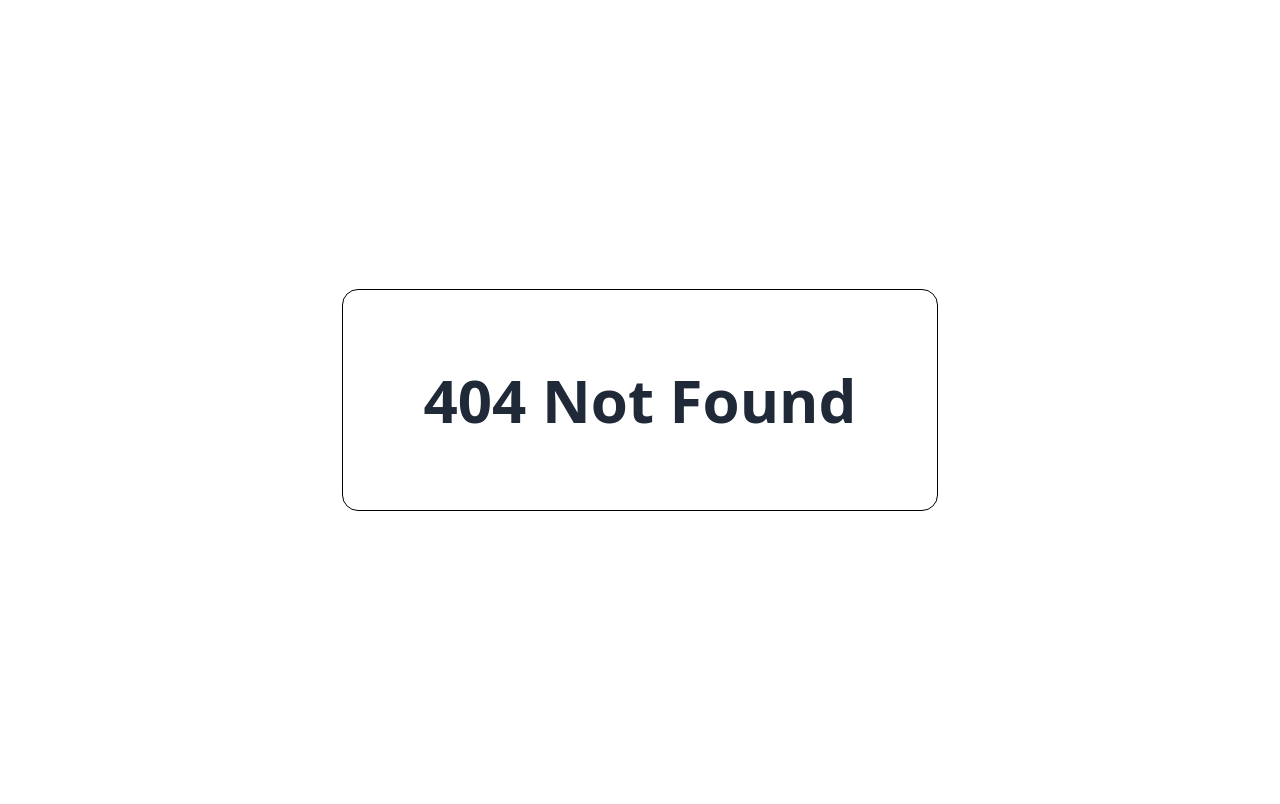
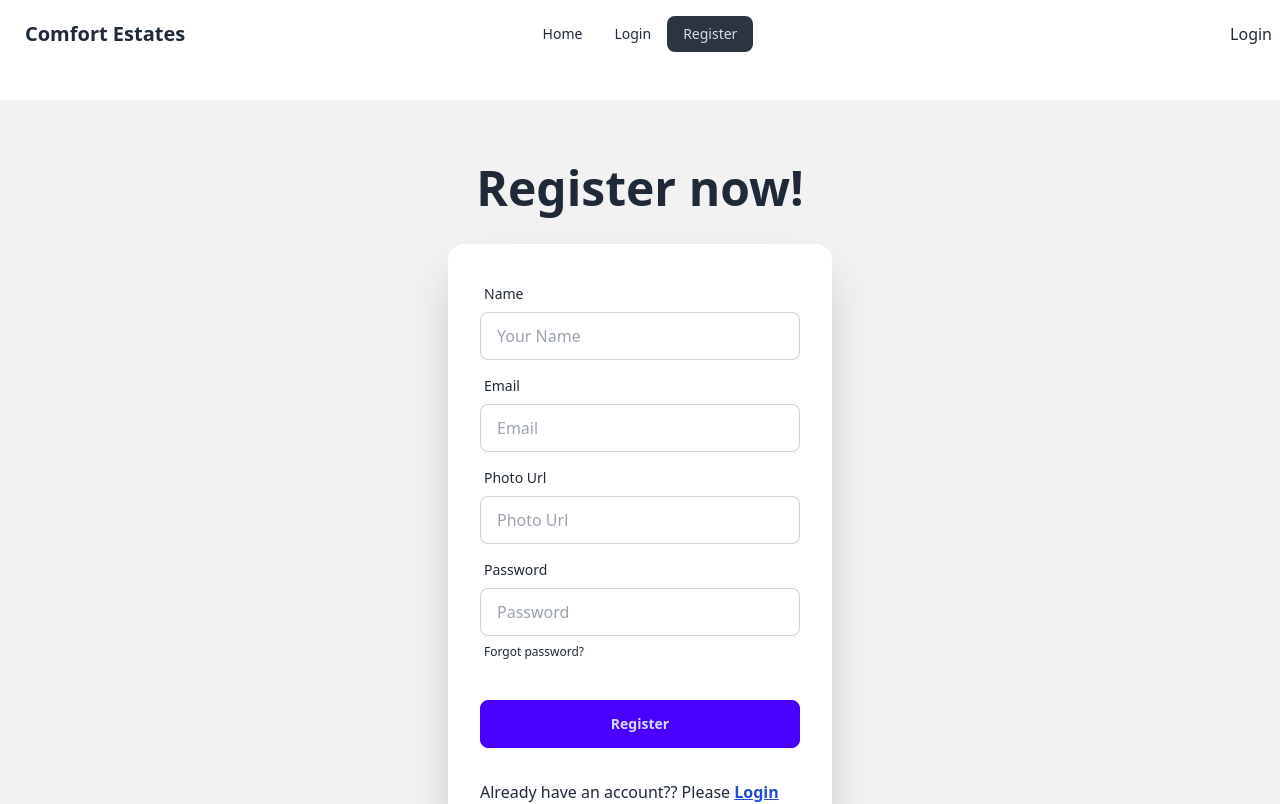
Before and after one commit to Al-amin07/Comfort-Estates, a React (Vite) app: page /register in a window 1280 px wide. Before the commit this address had no page. Shown: the top 804 px of the page. Built offline with nearby package versions, Linux system fonts and the light colour scheme; no server answers.

Commit message:
Home card added

```diff
--- a/src/Components/Card.jsx
+++ b/src/Components/Card.jsx
@@ -2,7 +2,7 @@ import PropTypes from "prop-types";
 
 const Card = ({ data }) => {
   console.log(data);
-  const { img, estate_title, id, status, location, price, description, area, facilities } = data;
+  const { img, estate_title, status, location, price, description, area, facilities } = data;
   return (
     <div className=" border rounded-2xl  mb-5 bg-base-100 shadow-2xl flex flex-col">
       <figure >
--- /dev/null
+++ b/src/Components/Login.jsx
@@ -0,0 +1,72 @@
+import { useContext } from "react";
+import { Link } from "react-router-dom";
+import { AuthContext } from "./Provider/AuthProvider";
+
+const Login = () => {
+
+    const { handleLogin } = useContext(AuthContext);
+
+    const handleLoginSubmit = e => {
+        e.preventDefault();
+        const form = new FormData(e.target);
+        const email = form.get('email');
+        const password = form.get('password');
+        console.log(email, password)
+        handleLogin(email, password)
+        .then(result => console.log(result.user))
+        .catch(error => console.log(error))
+    }
+
+  return (
+    <div className="hero py-12  bg-base-200">
+      <div className="hero-content flex-col  w-full">
+        <div className="text-center lg:text-left">
+          <h1 className="text-5xl font-bold mb-4">Login now!</h1>
+        </div>
+        <div className="card shrink-0 w-full max-w-sm shadow-2xl bg-base-100">
+          <form onSubmit={handleLoginSubmit} className="card-body w-full">
+            <div className="form-control">
+              <label className="label">
+                <span className="label-text">Email</span>
+              </label>
+              <input
+                name="email"
+                type="email"
+                placeholder="Email"
+                className="input input-bordered"
+                required
+              />
+            </div>
+            <div className="form-control">
+              <label className="label">
+                <span className="label-text">Password</span>
+              </label>
+              <input
+                name="password"
+                type="password"
+                placeholder="Password"
+                className="input input-bordered"
+                required
+              />
+              <label className="label">
+                <a href="#" className="label-text-alt link link-hover">
+                  Forgot password?
+                </a>
+              </label>
+            </div>
+            <div className="form-control mt-6">
+              <button className="btn btn-primary">Login</button>
+            </div>
+          </form>
+         <div className="px-8 mb-4 space-x-4">
+         <button className="btn btn-secondary w-[150px]  font-semibold">Google Login</button>
+         <button className="btn btn-secondary w-[150px]  font-semibold">Github Login</button>
+         </div>
+            <p className="px-8 pb-6">Dont have any account?? Please <Link className='underline font-bold text-blue-700' to='/register'>Register</Link></p>
+        </div>
+      </div>
+    </div>
+  );
+};
+
+export default Login;
--- a/src/Components/Nav.jsx
+++ b/src/Components/Nav.jsx
@@ -1,14 +1,20 @@
+import { useContext } from "react";
 import { NavLink } from "react-router-dom";
+import { AuthContext } from "./Provider/AuthProvider";
 
 
 const Nav = () => {
+  const { user } = useContext(AuthContext)
     const navLinks = <>
      <li><NavLink to='/'>Home</NavLink></li>
      <li><NavLink to='/login'>Login</NavLink></li>
      <li><NavLink to='/register'>Register</NavLink></li>
+     {
+      user && <li><NavLink to='/user'>User</NavLink></li>
+     }
     </>
   return (
-    <nav className="navbar bg-base-100">
+    <nav className="navbar bg-base-100 mb-8">
       <div className="navbar-start">
         <div className="dropdown">
           <div tabIndex={0} role="button" className="btn btn-ghost lg:hidden">
@@ -43,7 +49,7 @@ const Nav = () => {
         </ul>
       </div>
       <div className="navbar-end">
-        <a className="btn">Button</a>
+       <NavLink to='/login'>Login</NavLink>
       </div>
     </nav>
   );
--- /dev/null
+++ b/src/Components/Provider/AuthProvider.jsx
@@ -0,0 +1,42 @@
+import { createContext, useEffect, useState } from "react";
+import PropTypes from 'prop-types';
+import {  createUserWithEmailAndPassword, onAuthStateChanged, signInWithEmailAndPassword } from "firebase/auth";
+import auth from '../../Firebase/Firebase.config'
+ export const AuthContext = createContext(null)
+
+const AuthProvider = ({children}) => {
+    const [user, setUser] = useState(null)
+
+
+    const handleRegister = (email, password) => {
+        return createUserWithEmailAndPassword(auth, email, password)
+    }
+
+    const handleLogin = (email, password) => {
+        return signInWithEmailAndPassword(auth, email, password)
+    }
+
+    useEffect(() => {
+        const unSubscribe = onAuthStateChanged(auth, currentUser => {
+            setUser(currentUser);
+
+        });
+
+        return () => {
+            unSubscribe()
+        }
+    }, [])
+
+    const authInfo = {user, setUser, handleRegister, handleLogin}
+    return (
+        <AuthContext.Provider value={authInfo}>
+            {children}
+        </AuthContext.Provider>
+    );
+};
+
+AuthProvider.propTypes = {
+    children: PropTypes.node
+}
+
+export default AuthProvider;
--- /dev/null
+++ b/src/Components/Register.jsx
@@ -0,0 +1,96 @@
+import { useContext } from "react";
+import { Link } from "react-router-dom";
+import { AuthContext } from "./Provider/AuthProvider";
+
+
+const Register = () => {
+
+    const { handleRegister } = useContext(AuthContext)
+
+    const handleRegisterSubmit = e => {
+        e.preventDefault();
+        const form = new FormData(e.target);
+        const email = form.get('email');
+        const password = form.get('password')
+        console.log(email, password);
+        handleRegister(email, password)
+        .then(result => {
+            console.log(result.user)
+        })
+        .catch(error => console.error(error))
+    }
+
+    return (
+        <div className="hero py-12  bg-base-200">
+        <div className="hero-content flex-col  w-full">
+          <div className="text-center lg:text-left">
+            <h1 className="text-5xl font-bold mb-4">Register now!</h1>
+          </div>
+          <div className="card shrink-0 w-full max-w-sm shadow-2xl bg-base-100">
+            <form onSubmit={handleRegisterSubmit} className="card-body w-full">
+              <div className="form-control">
+                <label className="label">
+                  <span className="label-text">Name</span>
+                </label>
+                <input
+                  name="name"
+                  type="text"
+                  placeholder="Your Name"
+                  className="input input-bordered"
+                  required
+                />
+              </div>
+              <div className="form-control">
+                <label className="label">
+                  <span className="label-text">Email</span>
+                </label>
+                <input
+                  name="email"
+                  type="email"
+                  placeholder="Email"
+                  className="input input-bordered"
+                  required
+                />
+              </div>
+              <div className="form-control">
+                <label className="label">
+                  <span className="label-text">Photo Url</span>
+                </label>
+                <input
+                  name="photo"
+                  type="text"
+                  placeholder="Photo Url"
+                  className="input input-bordered"
+                  required
+                />
+              </div>
+              <div className="form-control">
+                <label className="label">
+                  <span className="label-text">Password</span>
+                </label>
+                <input
+                  name="password"
+                  type="password"
+                  placeholder="Password"
+                  className="input input-bordered"
+                  required
+                />
+                <label className="label">
+                  <a href="#" className="label-text-alt link link-hover">
+                    Forgot password?
+                  </a>
+                </label>
+              </div>
+              <div className="form-control mt-6">
+                <button className="btn btn-primary">Register</button>
+              </div>
+            </form>
+
+              <p className="px-8 pb-6">Already have an account?? Please <Link className='underline font-bold text-blue-700' to='/login'>Login</Link></p>
+          </div>
+        </div>
+      </div>
+    );
+};
+
+export default Register;
--- a/src/Firebase/Firebase.config.js
+++ b/src/Firebase/Firebase.config.js
@@ -3,7 +3,7 @@ import { initializeApp } from "firebase/app";
 import { getAuth } from "firebase/auth";
 
 const firebaseConfig = {
-  apiKey: import.meta.env.VITE_APIKEYs,
+  apiKey: import.meta.env.VITE_APIKEY,
   authDomain :import.meta.env.VITE_AUTHDOMAIN ,
   projectId :import.meta.env.VITE_PROJECTID   ,
   storageBucket :import.meta.env.VITE_STORAGEBUCKET ,
```
Also changed, not shown: src/main.jsx (+14 -1 lines).
